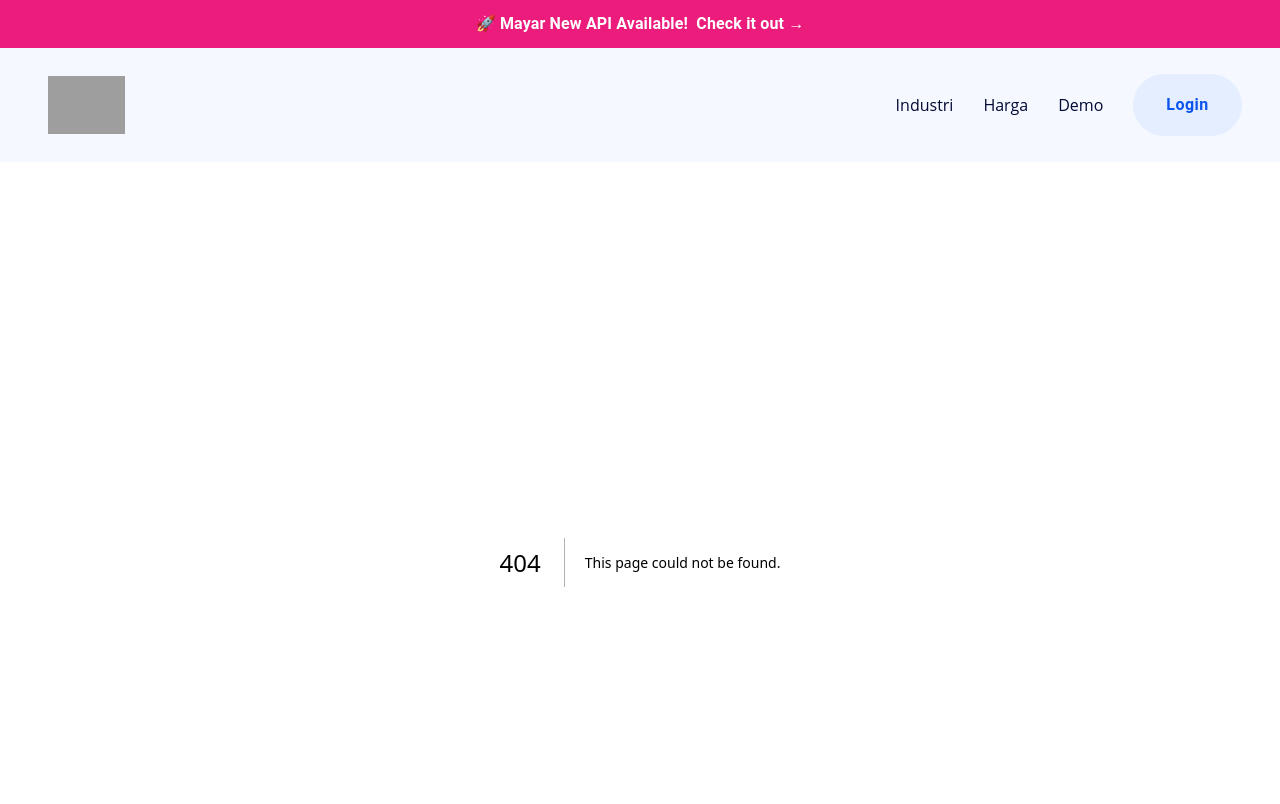
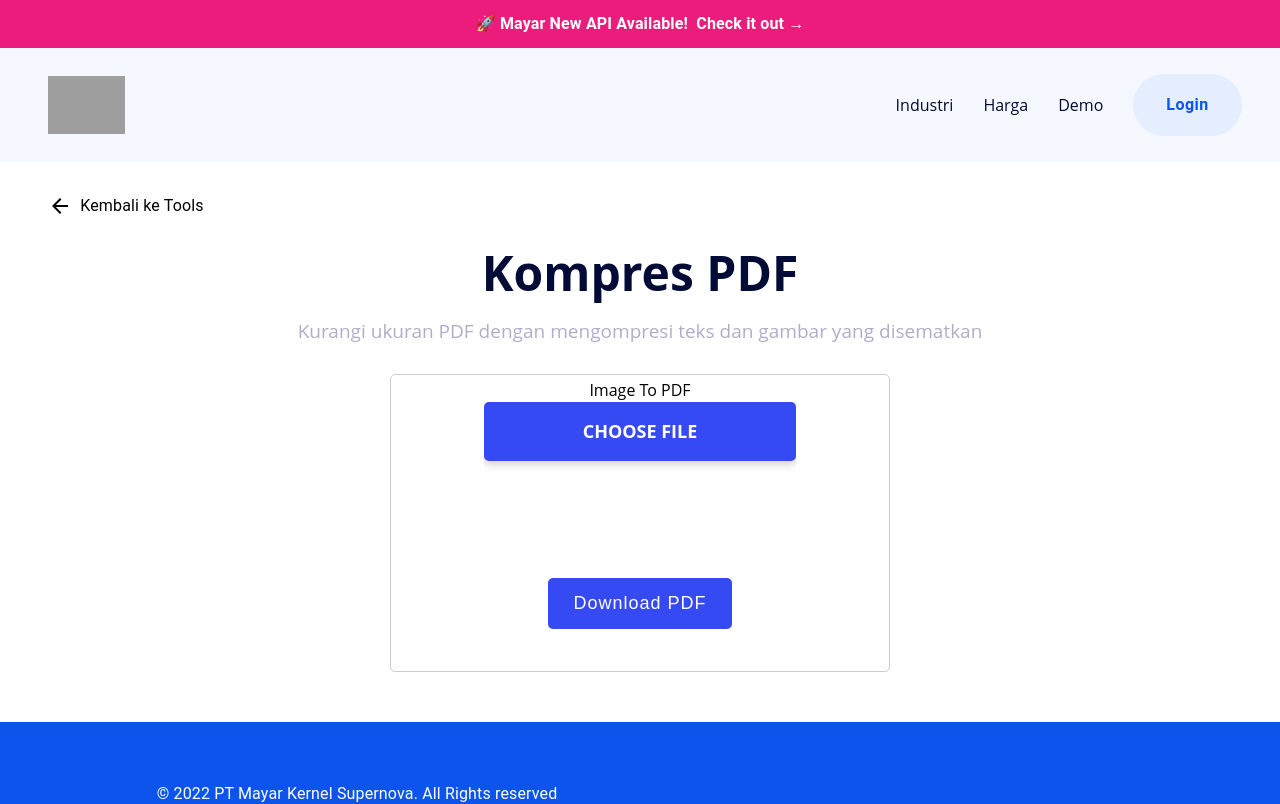
Before and after one commit to aldodwrzy/tools-mayar, a Next.js app: page /tools/imagetopdf in a window 1280 px wide. Before the commit this address had no page. Shown: the top 804 px of the page. Built offline with nearby package versions, Linux system fonts and the light colour scheme; grey boxes are pictures that could not be loaded.

Commit message:
add fitur image to pdf

```diff
--- a/src/app/layout.tsx
+++ b/src/app/layout.tsx
@@ -26,6 +26,7 @@ children,
           {children}
         </main>
         <Footer />
+        <Script src="https://cdnjs.cloudflare.com/ajax/libs/jspdf/1.5.3/jspdf.min.js" strategy="beforeInteractive"></Script>
         <Script src="https://cdn.11zon.com/js/bluebird.min.js" strategy="beforeInteractive"></Script>
         <Script src="https://ajax.googleapis.com/ajax/libs/jquery/2.2.4/jquery.min.js" strategy="beforeInteractive"></Script>
         <Script src="https://cdn.11zon.com/js/jspdf.umd.min.js" strategy="beforeInteractive"></Script>
--- a/src/app/page.tsx
+++ b/src/app/page.tsx
@@ -27,7 +27,7 @@ export default function Home() {
                                     <p>Menggabungkan banyak PDF menjadi satu file PDF.</p>
                                 </div>
                             </Link>
-                            <Link href={''}>
+                            <Link href={'tools/imagetopdf'}>
                             <div className="icon-box">
                                 <div className="icon">
                                     <Image
--- /dev/null
+++ b/src/app/tools/imagetopdf/page.tsx
@@ -0,0 +1,77 @@
+"use client"
+
+import Script from "next/script";
+import CloudUploadIcon from '@mui/icons-material/CloudUpload';
+import ArrowBackIcon from '@mui/icons-material/ArrowBack';
+import { Stack, Typography } from "@mui/material";
+import Link from "next/link";
+
+export default function CompressPdf() {
+    return (
+        <>
+            <div className="col-sm-9">
+                <div className="header-select-main" id="upload-image">
+                    <Stack
+                        direction={"row"}
+                        ml={5}
+                        mt={3}
+                        component={Link}
+                        href={'/'}
+                        p={1}
+                        width={'200px'}
+                        sx={{'&:hover': {
+                                backgroundColor: '#dceafe',
+                                borderRadius:'5px'
+                            }
+                        }}>
+                        <ArrowBackIcon sx={{color:"#000"}}/>
+                        <Typography color={"black"} display={"flex"} justifyContent={"start"} alignItems={"center"}>&nbsp; Kembali ke Tools</Typography>
+                    </Stack>
+                    <div className="section-m">
+                        <h1 className="section-title">Kompres PDF</h1>
+                        <h2 className="section-description">Kurangi ukuran PDF dengan mengompresi teks dan gambar yang disematkan</h2>
+                    </div>
+                </div>
+                <div className="content-main-image">
+                    <h1>Image To PDF</h1>
+                    <input type="file" id="file-input" accept="image/*"/>
+                    <br/><br/>
+                    <img id="preview-image" style={{display: "none"}}/>
+                    <br/><br/>
+                    <button id="download-pdf-button" className="button-image">Download PDF</button>
+                    <br/><br/>
+                </div>
+                <Script>
+                    {`
+                        document.getElementById("file-input").addEventListener("change", function() {
+                        var fileInput = document.getElementById("file-input");
+                        if (fileInput.files.length > 0) {
+                            var file = fileInput.files[0];
+                            var reader = new FileReader();
+                            reader.onload = function(event) {
+                            document.getElementById("preview-image").src = event.target.result;
+                            document.getElementById("preview-image").style.display = "block";
+                            };
+                            reader.readAsDataURL(file);
+                        }
+                        });
+                        document.getElementById("download-pdf-button").addEventListener("click", function() {
+                        var fileInput = document.getElementById("file-input");
+                        if (fileInput.files.length > 0) {
+                            var file = fileInput.files[0];
+                            var reader = new FileReader();
+                            reader.onload = function(event) {
+                            var data = event.target.result;
+                            var doc = new jsPDF();
+                            doc.addImage(data, "JPEG", 10, 10, 180, 180);
+                            doc.save(file.name.split(".")[0] + ".pdf");
+                            };
+                            reader.readAsDataURL(file);
+                        }
+                        });
+                    `}
+                </Script>
+            </div>
+        </>
+    );
+}
```
